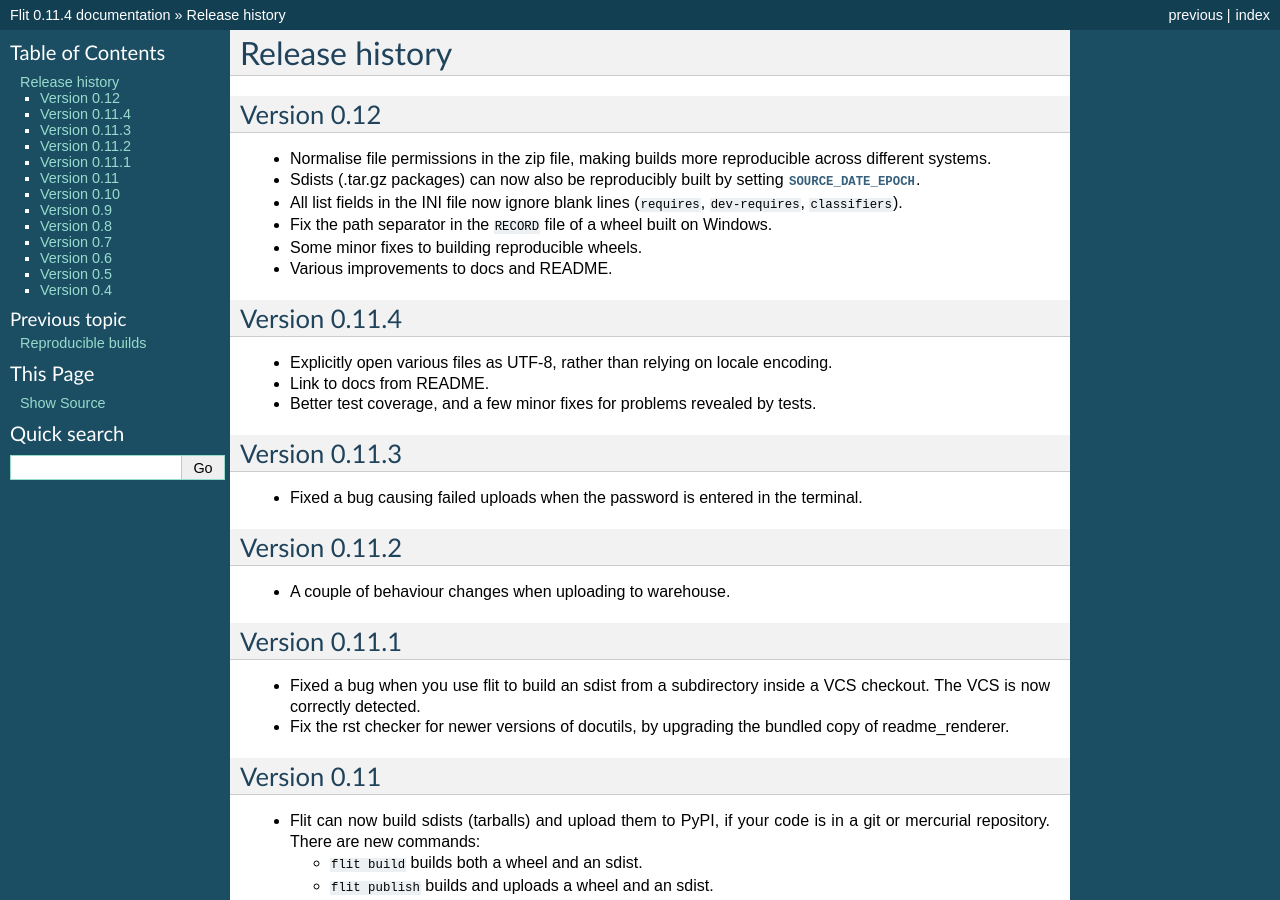
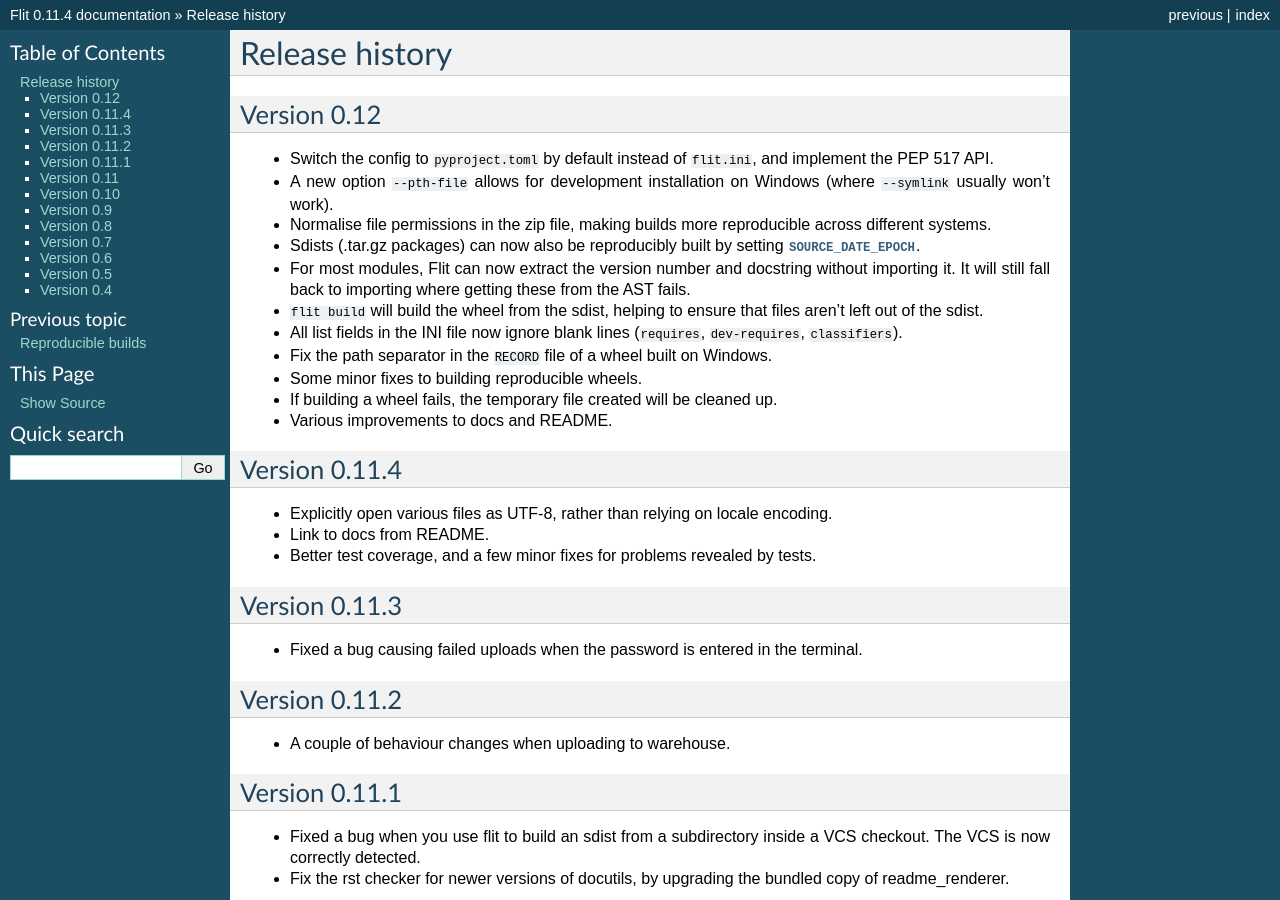
Before and after one commit to pypa/flit, a Sphinx documentation site: the page built from doc/history.rst, in a window 1280 px wide and 900 px high. Built offline with Sphinx 7.4.7, drawn with Linux system fonts in a browser that asks for light colours.

Commit message:
Describe recent changes for release notes

```diff
--- a/doc/history.rst
+++ b/doc/history.rst
@@ -4,14 +4,24 @@
 Version 0.12
 ------------
 
+- Switch the config to ``pyproject.toml`` by default instead of ``flit.ini``,
+  and implement the PEP 517 API.
+- A new option ``--pth-file`` allows for development installation on Windows
+  (where ``--symlink`` usually won't work).
 - Normalise file permissions in the zip file, making builds more reproducible
   across different systems.
 - Sdists (.tar.gz packages) can now also be reproducibly built by setting
   :envvar:`SOURCE_DATE_EPOCH`.
+- For most modules, Flit can now extract the version number and docstring
+  without importing it. It will still fall back to importing where getting
+  these from the AST fails.
+- ``flit build`` will build the wheel from the sdist, helping to ensure that
+  files aren't left out of the sdist.
 - All list fields in the INI file now ignore blank lines (``requires``,
   ``dev-requires``, ``classifiers``).
 - Fix the path separator in the ``RECORD`` file of a wheel built on Windows.
 - Some minor fixes to building reproducible wheels.
+- If building a wheel fails, the temporary file created will be cleaned up.
 - Various improvements to docs and README.
 
 Version 0.11.4
```
